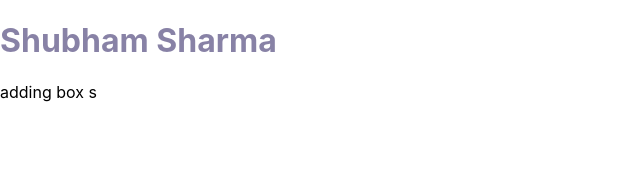
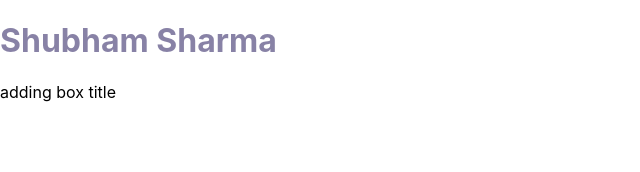
Before and after one commit to Shubhamsharma585/next-app, a Next.js app: page /profile in a window 1280 px wide. Shown: the top 172 px of the page, without its empty margins (0-640 px from the left). Built offline with nearby package versions, Linux system fonts and the light colour scheme.

Commit message:
Update feat/pf
Co-authored-by: Shubham Sharma <violetsignature@gmail.com>
Co-authored-by: Shubham Sharma <shubhamsharma585@gmail.com>

```diff
--- a/pages/profile.js
+++ b/pages/profile.js
@@ -6,7 +6,7 @@ function Profile() {
   return (
     <>
       <h1>Shubham Sharma</h1>
-       <div>adding box s</div>
+       <div>adding box title</div>
     </>
   );
 }
```
